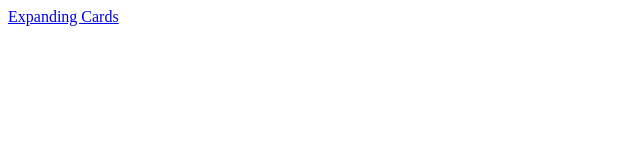
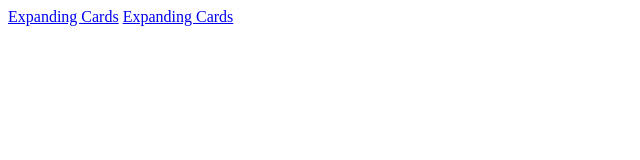
Before and after one commit to Aria-Akbariyeh/Aria-Akbariyeh.github.io, a plain HTML site: page index.html in a window 1280 px wide. Shown: the whole page, without its empty margins (0-640 px from the left). Drawn offline with Linux system fonts and the light colour scheme.

Commit message:
Update index.html

```diff
--- a/index.html
+++ b/index.html
@@ -7,5 +7,6 @@
 </head>
 <body>
     <a href="./Expanding Cards/index.html">Expanding Cards</a>
+    <a href="./Progress Steps/index.html">Expanding Cards</a>
 </body>
 </html>
```
